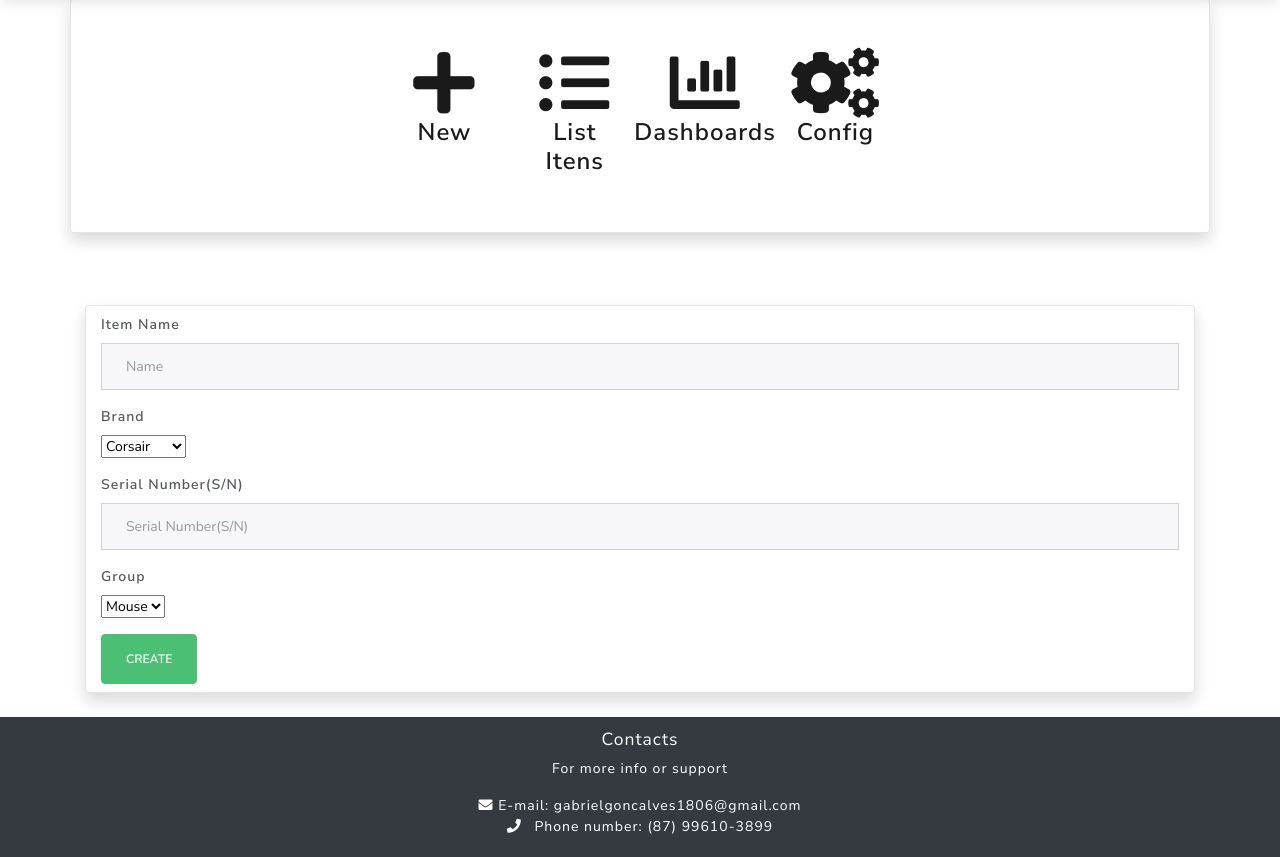
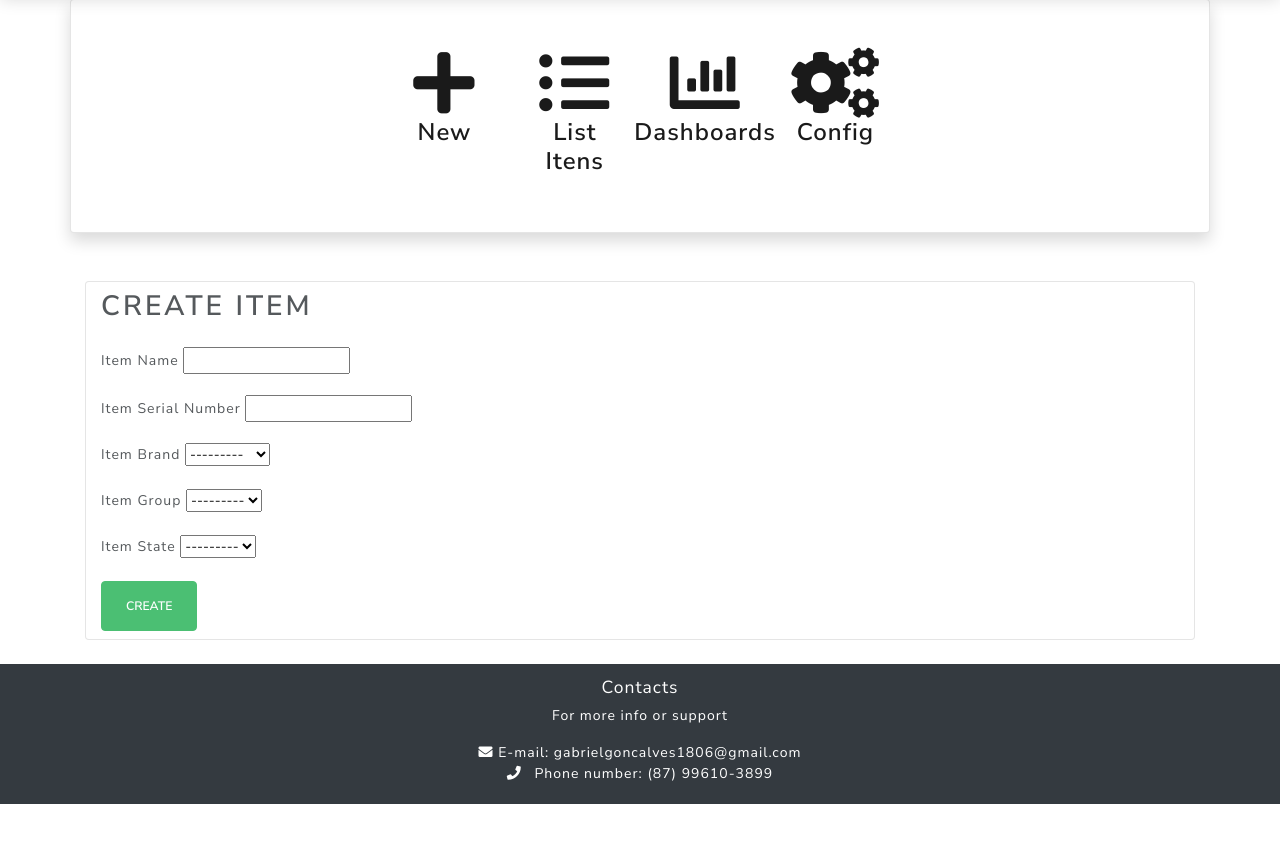
Before and after one commit to GabrielGoncalves1806/cpd_tools, a Django app: page /new-item/ in a window 1280 px wide. Shown: the part 94-951 px from the top of the page. After the commit the page ends 898 px from the top, so only its background shows below. Run offline with Django 4.2, Linux system fonts and the light colour scheme; data comes from the database, SQL or seed files in the repository; both versions use the stored data as it was after the commit; some libraries are stand-ins or nearby versions.

Commit message:
creation of modelform to add new itens

```diff
--- a/cpd_inventory/forms.py
+++ b/cpd_inventory/forms.py
@@ -1,5 +1,5 @@
 from django import forms
-from inventory.models import ItemGroup, Brand
+from inventory.models import ItemGroup, Brand, Item
 
 class ItemGroupForm(forms.ModelForm):
     class Meta:
@@ -10,3 +10,8 @@
     class Meta:
         model = Brand
         fields = ['brand_name']
+
+class ItemForm(forms.ModelForm):
+    class Meta:
+        model = Item
+        fields = ['item_name', 'item_sn', 'item_brand', 'item_group', 'item_state']
--- a/inventory/templates/pages/dashboards.html
+++ b/inventory/templates/pages/dashboards.html
@@ -1,5 +1,5 @@
 {% extends 'main_page.html'%}
 
 {% block content %}
-<span>Coming soon..</span>
+<label for="">Coming Soon...</label>
 {% endblock %}
--- a/inventory/templates/pages/new_item.html
+++ b/inventory/templates/pages/new_item.html
@@ -1,34 +1,29 @@
 {% extends 'main_page.html'%}
 
 {% block content %}
-<div class="container rounded shadow mt-5 bg-light py-2">
+<div class="container rounded bg-light py-2 mt-4">
+    <h2 class="card-title mb-4">Create Item</h2>
     <form action="" method="POST">
         {% csrf_token %}
         <div class="mb-3">
-            <label class="form-label font-weight-bold">Item Name</label>
-            <input type="text" class="form-control" id="item_name" placeholder="Name" name="item_name" required>
+            <label for="" class="form-label">Item Name</label>
+            {{ item_form.item_name }}
         </div>
         <div class="mb-3">
-            <label class="font-weight-bold">Brand</label>
-            <br>
-            <select class="form-select" name="item_brand" required>
-                {% for brand in brands %}
-                    <option id="item_brand" value="{{ brand.id }}">{{ brand.brand_name }}</option>
-                {% endfor %}
-            </select>
+            <label for="" class="form-label">Item Serial Number</label>
+            {{ item_form.item_sn }}
         </div>
         <div class="mb-3">
-            <label class="form-label font-weight-bold">Serial Number(S/N)</label>
-            <input type="text" class="form-control" id="item_sn" placeholder="Serial Number(S/N)" name="item_sn" required>
+            <label for="" class="form-label">Item Brand</label>
+            {{ item_form.item_brand }}
         </div>
         <div class="mb-3">
-            <label class="font-weight-bold">Group</label>
-            <br>
-            <select class="form-select" name="item_group" required>
-                {% for group in groups %}
-                    <option id="item_group" value="{{ group.id }}">{{ group.group_name}}</option>
-                {% endfor %}
-            </select>
+            <label for="" class="form-label">Item Group</label>
+            {{ item_form.item_group }}
+        </div>
+        <div class="mb-3">
+            <label for="" class="form-label">Item State</label>
+            {{ item_form.item_state }}
         </div>
         <button type="submit" class="btn btn-success rounded">Create</button>
     </form>
--- a/inventory/views.py
+++ b/inventory/views.py
@@ -1,33 +1,34 @@
 from django.shortcuts import render
-from .models import Item, Brand, ItemGroup
-from cpd_inventory.forms import ItemGroupForm, BrandForm
+from .models import Item, Brand, ItemGroup, State
+from cpd_inventory.forms import ItemGroupForm, BrandForm, ItemForm
 
 # Create your views here.
 def main_page(request):
     return render(request, 'main_page.html')
 
 def new_item(request):
-    brands = Brand.objects.all()
-    groups = ItemGroup.objects.all()
+    item_form = ItemForm()
+    context = {
+        'item_form':item_form
+    }
     if request.POST:
-
         item_name = request.POST.get('item_name')
         item_brand = request.POST.get('item_brand')
         item_sn = request.POST.get('item_sn')
         item_group = request.POST.get('item_group')
-        print(item_name)
-        print(item_brand)
-        print(item_sn)
-        print(item_group)
+        item_state = request.POST.get('item_state')
+
         brand = Brand.objects.get(id=item_brand)
         group = ItemGroup.objects.get(id=item_group)
+        state = State.objects.get(id=item_state)
         Item.objects.create(
             item_group=group,
             item_name=item_name,
             item_brand=brand,
-            item_sn=item_sn
+            item_sn=item_sn,
+            item_state=state
             )
-    return render(request, 'pages/new_item.html',{'brands':brands,'groups':groups})
+    return render(request, 'pages/new_item.html',context=context)
 
 def list_itens(request):
     itens = Item.objects.all()
```
Also changed, not shown: db.sqlite3.
